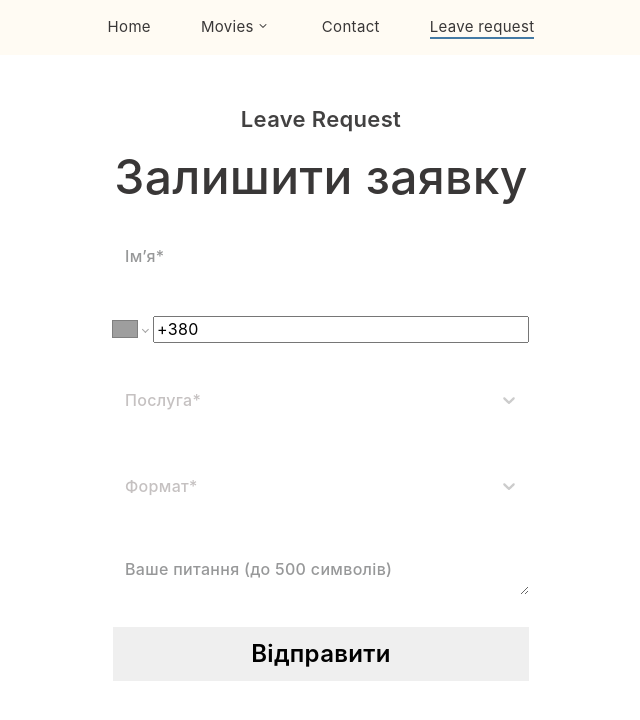
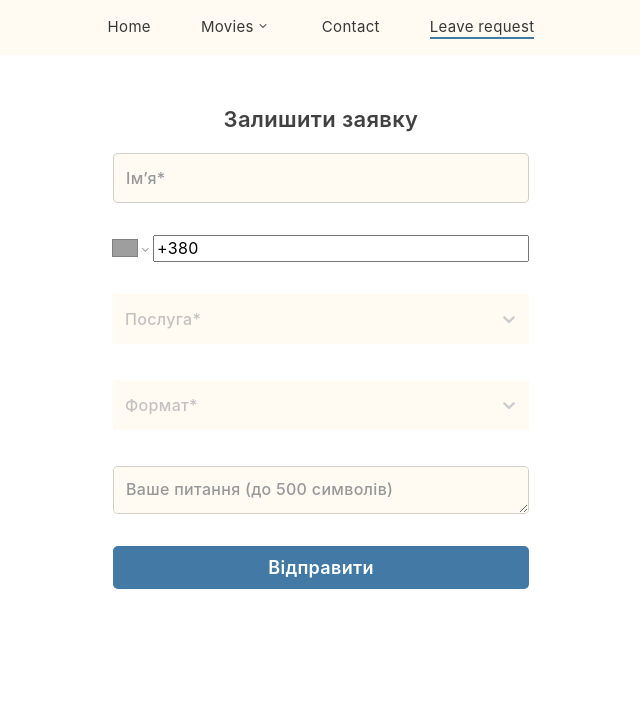
Before and after one commit to tarik2454/goit-all-hw-react, a React (Create React App) app: page /goit-all-hw-react/leave-request in a window 1280 px wide. Shown: the top 720 px of the page, without its empty margins (319-959 px from the left). Built offline with nearby package versions, Linux system fonts and the light colour scheme; grey boxes are pictures that could not be loaded.

Commit message:
adds common component

```diff
--- /dev/null
+++ b/src/components/common/Button/Button.jsx
@@ -0,0 +1,31 @@
+import React from 'react';
+import styled from 'styled-components';
+
+export const Button = ({ children, ...props }) => {
+  return <StyledButton {...props}>{children}</StyledButton>;
+};
+
+const StyledButton = styled.button`
+  display: block;
+  width: ${props => props.$width || 'fit-content'};
+  padding: ${props => props.$padding || '6px 8px'};
+  font-size: ${props => props.$fontSize || '15px'};
+  font-weight: ${props => props.$fontWeight || '400'};
+  line-height: ${props => props.$lineHeight || 'inherit'};
+  color: ${({ theme }) => theme.colors.$white};
+  background-color: ${({ theme }) => theme.colors.$accentColor};
+  border: none;
+  border-radius: ${({ theme }) => theme.$borderRadius};
+  cursor: pointer;
+  transition: ${({ theme }) => theme.$transition};
+
+  &:hover,
+  &:focus {
+    color: ${({ theme }) => theme.colors.$white};
+    background-color: #0499c9;
+  }
+
+  @media screen and (min-width: 768px) {
+    max-width: 416px;
+  }
+`;
--- /dev/null
+++ b/src/components/common/Input/Input.jsx
@@ -0,0 +1,81 @@
+import styled from 'styled-components';
+
+export const Input = ({ ...props }) => {
+  return <StyledInput {...props} />;
+};
+
+export const StyledInput = styled.input`
+  display: block;
+  width: 100%;
+  max-width: ${props => props.$maxWidth || ''};
+  margin-bottom: ${props => props.$marginBottom || ''};
+  padding: ${props => props.$padding || '14px 12px'};
+  font-size: ${props => props.$fontSize || '16px'};
+  font-weight: ${props => props.$fontWeight || '400'};
+  line-height: ${props => props.$lineHeightt || '20px'};
+  color: ${({ theme }) => theme.colors.$secondaryTextColor};
+  background-color: ${({ theme }) => theme.colors.$secondaryBgColor};
+  border: ${({ theme }) => theme.input.$border};
+  border-radius: ${({ theme }) => theme.input.$borderRadius};
+  transition: ${({ theme }) => theme.$transition};
+
+  &:focus {
+    outline: transparent;
+    border-color: ${({ theme }) => theme.colors.$accentColor};
+  }
+
+  &::placeholder {
+    font-size: ${props => props.$fontSize || '16px'};
+    font-weight: ${props => props.$fontWeight || '500'};
+    line-height: ${props => props.$lineHeightt || '16px'};
+    color: #979899;
+  }
+`;
+
+export const Textarea = ({ ...props }) => {
+  return <StyledTextarea {...props} />;
+};
+
+export const StyledTextarea = styled.textarea`
+  display: block;
+  height: 48px;
+  max-height: 220px;
+  width: 100%;
+  max-width: 344px;
+  resize: vertical;
+  margin-bottom: 32px;
+  padding: 14px 12px 13px 12px;
+  font-size: 16px;
+  font-weight: 400;
+  line-height: 20px;
+  color: ${({ theme }) => theme.colors.$secondaryTextColor};
+  background-color: ${({ theme }) => theme.colors.$secondaryBgColor};
+  border: ${({ theme }) => theme.input.$border};
+  border-radius: ${({ theme }) => theme.input.$borderRadius};
+  transition: all 150ms cubic-bezier(0.4, 0, 0.2, 1);
+
+  &:focus {
+    outline: 2px solid var(--bg-primery);
+  }
+
+  &::placeholder {
+    font-size: ${props => props.$fontSize || '16px'};
+    font-weight: ${props => props.$fontWeight || '500'};
+    line-height: ${props => props.$lineHeightt || '16px'};
+    color: #979899;
+  }
+
+  @media screen and (min-width: 768px) {
+    max-width: 416px;
+  }
+
+  /* Для веб-кит браузеров (Chrome, Safari) */
+  &::-webkit-scrollbar {
+    width: 5px; /* Ширина полосы прокрутки */
+  }
+
+  &::-webkit-scrollbar-thumb {
+    background-color: var(--bg-brown); /* Цвет ползунка */
+    border-radius: 5px; /* Скругление углов ползунка */
+  }
+`;
--- a/src/pages/LeaveRequestForm/LeaveRequestForm.jsx
+++ b/src/pages/LeaveRequestForm/LeaveRequestForm.jsx
@@ -3,19 +3,17 @@ import { Section } from 'components/common/Section/Section';
 import { useEffect, useState } from 'react';
 import { addContact } from 'services/LeaveRequestForm/request-api-service';
 import {
-  StyledButtonRequest,
   StyledForm,
-  StyledInput,
   StyledInputWrapper,
-  StyledSectionTitle,
   StyledSpanError,
-  StyledTextarea,
   stylesSelect,
 } from './LeaveRequestForm.styled';
 import Select from 'react-select';
 import PhoneInput from 'react-phone-number-input';
 import 'react-phone-number-input/style.css';
 import { dataFormat, dataServices } from 'data/LeaveRequestForm/data-request';
+import { Button } from 'components/common/Button/Button';
+import { Input, Textarea } from 'components/common/Input/Input';
 
 export default function LeaveRequestForm() {
   const [isLoading, setIsLoading] = useState(false);
@@ -155,12 +153,11 @@ export default function LeaveRequestForm() {
   };
 
   return (
-    <Section title="Leave Request">
+    <Section title="Залишити заявку">
       <Container>
-        <StyledSectionTitle>Залишити заявку</StyledSectionTitle>
         <StyledForm onSubmit={handleSubmit}>
           <StyledInputWrapper>
-            <StyledInput
+            <Input
               data-value
               type="text"
               aria-label="Ваше ім'я"
@@ -235,7 +232,7 @@ export default function LeaveRequestForm() {
             </StyledSpanError>
           </StyledInputWrapper>
 
-          <StyledTextarea
+          <Textarea
             type="text"
             aria-label="Ваше питання (до 500 символiв)"
             name="question"
@@ -245,7 +242,14 @@ export default function LeaveRequestForm() {
             onChange={handleCommentChange}
           />
 
-          <StyledButtonRequest type="submit">Відправити</StyledButtonRequest>
+          <Button
+            $width="100%"
+            $padding="10px 0"
+            $fontSize="18px"
+            $fontWeight="600"
+          >
+            Відправити
+          </Button>
         </StyledForm>
       </Container>
     </Section>
--- a/src/pages/LeaveRequestForm/LeaveRequestForm.styled.js
+++ b/src/pages/LeaveRequestForm/LeaveRequestForm.styled.js
@@ -1,76 +1,5 @@
 import styled from 'styled-components';
 import Select from 'react-select';
-
-// export const StyledSectionInner = styled.div`
-//   margin: 0 auto;
-//   background-image: url(${leaveRequestBgMobile});
-//   background-repeat: no-repeat;
-//   background-position: center;
-//   background-size: cover;
-//   position: relative;
-//   padding: ${props =>
-//     props.$visibleForm ? '112px 0 192px 0' : '112px 0 180px 0'};
-
-//   @media screen and (min-width: 768px) {
-//     background-image: url(${leaveRequestBgTablet});
-//     padding: ${props =>
-//       props.$visibleForm ? '248px 0 248px 0' : '176px 0 316px 0'};
-//   }
-
-//   @media screen and (min-width: 1440px) {
-//     background-image: url(${leaveRequestBgDesktop});
-//     padding: ${props =>
-//       props.$visibleForm ? '136px 0 152px 0' : '152px 0 128px 0'};
-//   }
-// `;
-
-export const StyledSectionTitle = styled.h2`
-  margin-bottom: 32px;
-  /* font-family: 'ProximaNova-500', sans-serif; */
-  font-size: 40px;
-  font-weight: 500;
-  line-height: 40px;
-  text-align: center;
-  /* color: var(--secondary-text); */
-
-  @media screen and (min-width: 768px) {
-    margin-bottom: 31px;
-    font-size: 48px;
-    line-height: 48px;
-  }
-`;
-
-export const StyledButtonRequest = styled.button`
-  display: flex;
-  justify-content: center;
-  width: 100%;
-  max-width: 344px;
-  margin: 0 auto;
-  padding: 15px 0;
-  /* font-family: 'ProximaNova-600', sans-serif; */
-  font-size: 24px;
-  font-style: normal;
-  font-weight: 600;
-  line-height: 24px;
-  /* color: var(--secondary-text);
-  background-color: var(--bg-primery); */
-  border: none;
-  cursor: pointer;
-  transition: all 150ms cubic-bezier(0.4, 0, 0.2, 1);
-
-  &:hover,
-  &:focus {
-    background-color: #9589e1;
-  }
-
-  &:active {
-    background-color: #5b4dac;
-  }
-
-  @media screen and (min-width: 768px) {
-    max-width: 416px;
-  }
-`;
 
 export const StyledForm = styled.form`
   width: 100%;
@@ -88,7 +17,6 @@ export const StyledSpanError = styled.span`
   display: block;
   height: 20px;
   margin-bottom: 12px;
-  /* font-family: 'ProximaNova-400', sans-serif; */
   font-size: 14px;
   font-weight: 400;
   line-height: 16px;
@@ -100,11 +28,10 @@ export const StyledInput = styled.input`
   width: 100%;
   margin-bottom: 4px;
   padding: 14px 12px;
-  /* font-family: 'ProximaNova-400', sans-serif; */
   font-size: 16px;
   font-weight: 400;
   line-height: 20px;
-  color: var(--main-text);
+  color: ${({ theme }) => theme.secondaryTextColor};
   background-color: var(--bg-main);
   border: none;
   transition: all 150ms cubic-bezier(0.4, 0, 0.2, 1);
@@ -114,55 +41,10 @@ export const StyledInput = styled.input`
   }
 
   &::placeholder {
-    /* font-family: 'ProximaNova-500', sans-serif; */
     font-size: 16px;
     font-weight: 500;
     line-height: 16px;
     color: #979899;
-  }
-`;
-
-export const StyledTextarea = styled.textarea`
-  display: block;
-  height: 48px;
-  max-height: 220px;
-  width: 100%;
-  max-width: 344px;
-  resize: vertical;
-  margin-bottom: 32px;
-  padding: 14px 12px 13px 12px;
-  /* font-family: 'ProximaNova-400', sans-serif; */
-  font-size: 16px;
-  font-weight: 400;
-  line-height: 20px;
-  /* color: var(--main-text);
-  background-color: var(--bg-main); */
-  border: none;
-  transition: all 150ms cubic-bezier(0.4, 0, 0.2, 1);
-
-  &:focus {
-    outline: 2px solid var(--bg-primery);
-  }
-
-  &::placeholder {
-    /* font-family: 'ProximaNova-500', sans-serif; */
-    font-size: 16px;
-    font-weight: 500;
-    line-height: 16px;
-    color: #979899;
-  }
-
-  @media screen and (min-width: 768px) {
-    max-width: 416px;
-  }
-  /* Для веб-кит браузеров (Chrome, Safari) */
-  &::-webkit-scrollbar {
-    width: 5px; /* Ширина полосы прокрутки */
-  }
-
-  &::-webkit-scrollbar-thumb {
-    background-color: var(--bg-brown); /* Цвет ползунка */
-    border-radius: 5px; /* Скругление углов ползунка */
   }
 `;
 
@@ -180,7 +62,7 @@ export const stylesSelect = {
     ...baseStyles,
     marginBottom: '4px',
     padding: '7px 2px',
-    backgroundColor: 'var(--bg-main)',
+    backgroundColor: '#FFFBF3',
     border: 'none',
     borderRadius: '0',
     outline: '2px solid transparent',
--- a/src/pages/Movies/SearchMovies.jsx
+++ b/src/pages/Movies/SearchMovies.jsx
@@ -6,7 +6,6 @@ import React, { useEffect, useState } from 'react';
 import { useSearchParams } from 'react-router-dom';
 import { getMovieByName } from 'services/Movies/movies-api-services';
 import { styled } from 'styled-components';
-import { GlobalStyledInput } from 'styles/GlobalStyle';
 
 const SearchMovies = () => {
   const [movies, setMovies] = useState([]);
@@ -40,7 +39,7 @@ const SearchMovies = () => {
     <Section title="Search Movies">
       <Container>
         <StyledForm onSubmit={handleSearch}>
-          <GlobalStyledInput
+          <StyledInput
             type="text"
             value={value}
             onChange={event => {
@@ -61,4 +60,21 @@ export const StyledForm = styled.form`
   justify-content: center;
 `;
 
+export const StyledInput = styled.input`
+  display: block;
+  width: 100%;
+  max-width: 400px;
+  height: 35px;
+  margin-bottom: 20px;
+  padding: 5px 12px;
+  color: inherit;
+  border: 1px solid gray;
+  border-radius: ${({ theme }) => theme.input.$borderRadius};
+
+  &:focus {
+    outline: transparent;
+    border: 1px solid teal;
+  }
+`;
+
 export default SearchMovies;
--- a/src/styles/GlobalStyle.js
+++ b/src/styles/GlobalStyle.js
@@ -60,22 +60,6 @@ export const GlobalStyledButton = styled.button`
   }
 `;
 
-export const GlobalStyledInput = styled.input`
-  width: 100%;
-  max-width: 400px;
-  height: 35px;
-  margin-bottom: 20px;
-  padding: 5px 12px;
-  color: inherit;
-  border: 1px solid gray;
-  border-radius: ${({ theme }) => theme.input.$borderRadius};
-
-  &:focus {
-    outline: transparent;
-    border: 1px solid teal;
-  }
-`;
-
 export const GlobalStyledLink = styled(Link)`
   display: inline-block;
   padding: ${props => props.$padding || '0 0'};
```
